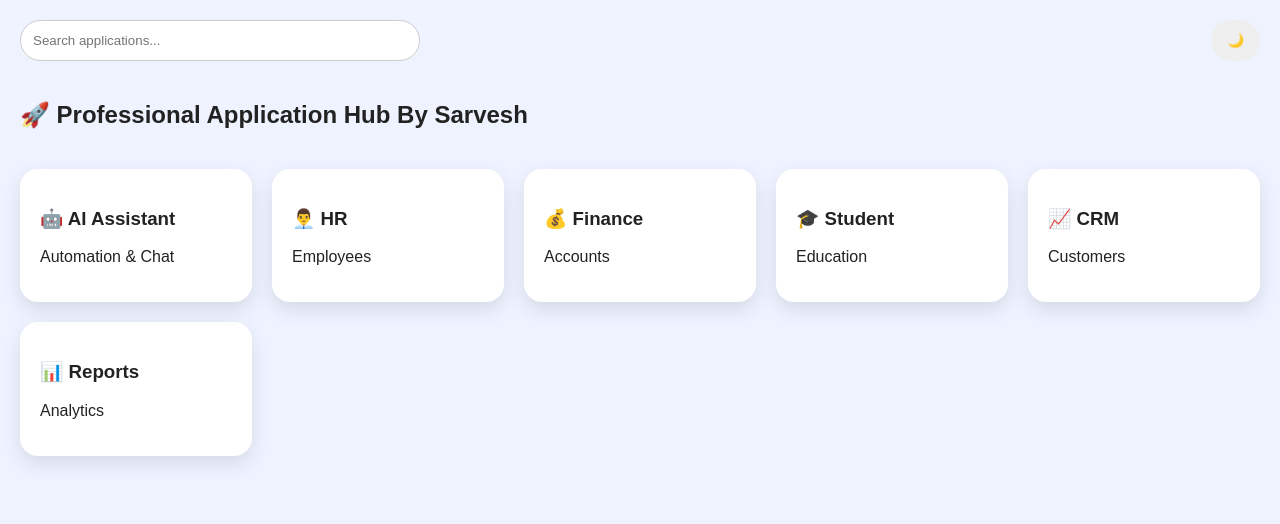
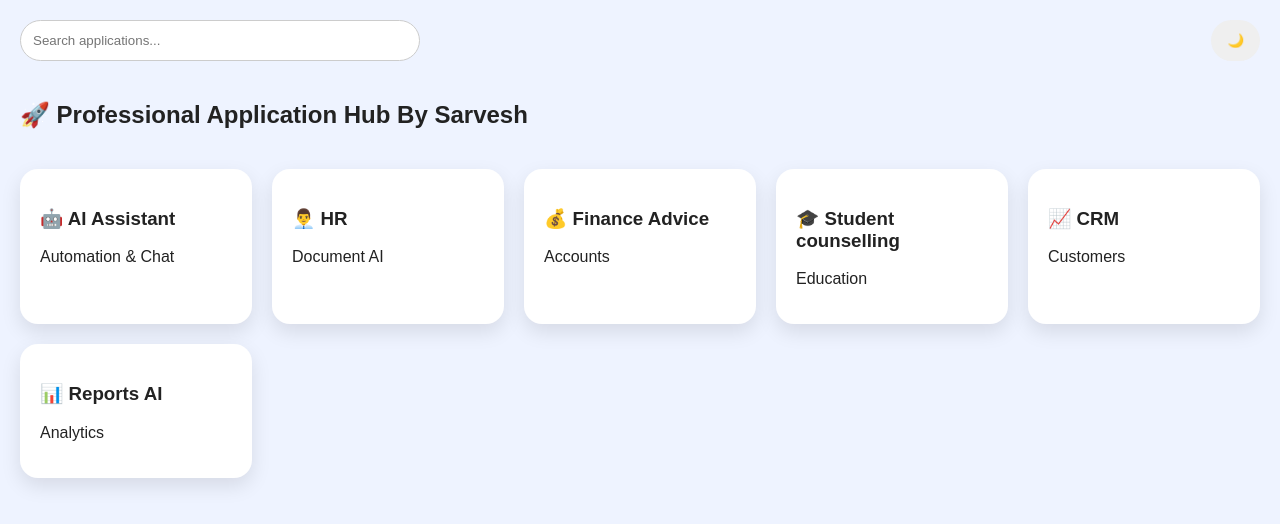
Before and after one commit to sarvesh55/test, a plain HTML site: page index.html in a window 1280 px wide. Drawn offline with Linux system fonts and the light colour scheme.

Commit message:
Update index.html

```diff
--- a/index.html
+++ b/index.html
@@ -19,11 +19,11 @@
 </section>
 <section class="grid" id="grid">
 <div class="card" data-name="AI Assistant" onclick="openApp('apps/ai/index.html')"><h3>🤖 AI Assistant</h3><p>Automation & Chat</p></div>
-<div class="card" data-name="HR System" onclick="openApp('apps/hr.html')"><h3>👨‍💼 HR</h3><p>Employees</p></div>
-<div class="card" data-name="Finance" onclick="openApp('apps/finance.html')"><h3>💰 Finance</h3><p>Accounts</p></div>
-<div class="card" data-name="Student" onclick="openApp('apps/student.html')"><h3>🎓 Student</h3><p>Education</p></div>
+<div class="card" data-name="Doc System" onclick="openApp('apps/hr.html')"><h3>👨‍💼 HR</h3><p>Document AI</p></div>
+<div class="card" data-name="Finance" onclick="openApp('apps/finance.html')"><h3>💰 Finance Advice</h3><p>Accounts</p></div>
+<div class="card" data-name="Student" onclick="openApp('apps/student.html')"><h3>🎓 Student counselling</h3><p>Education</p></div>
 <div class="card" data-name="CRM" onclick="openApp('apps/crm.html')"><h3>📈 CRM</h3><p>Customers</p></div>
-<div class="card" data-name="Reports" onclick="openApp('apps/reports.html')"><h3>📊 Reports</h3><p>Analytics</p></div>
+<div class="card" data-name="Reports" onclick="openApp('apps/reports.html')"><h3>📊 Reports AI</h3><p>Analytics</p></div>
 </section>
 </main>
 <script src="app.js"></script>
```
